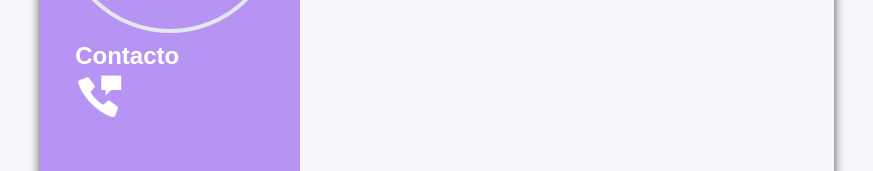
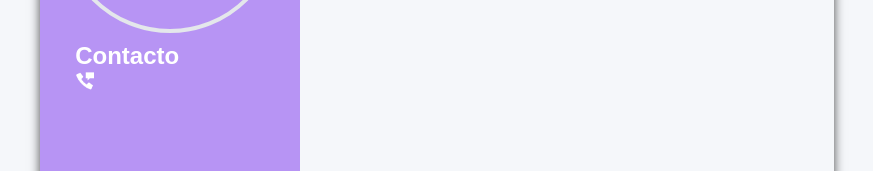
Before and after one commit to JosueVillegas19/8SISCMA2024, a plain HTML site: page Curriculum/Curriculum.html in a window 1280 px wide. Shown: the part 227-398 px from the top of the page, without its empty margins (203-1076 px from the left). Drawn offline with Linux system fonts and the light colour scheme.

Commit message:
Curriculum

```diff
--- a/Curriculum/Curriculum.html
+++ b/Curriculum/Curriculum.html
@@ -17,7 +17,7 @@
             <div class="contacto">
                 <h2>Contacto</h2>
                 <div>
-                    <img src="./imagenes/icons8-mensaje-de-telefono-64.png" alt="" style="width: 25%; height: auto;">
+                    <img src="./imagenes/icons8-mensaje-de-telefono-64.png" alt="" style="width: 10%; height: auto;">
                 </div>
             </div>
 
```
